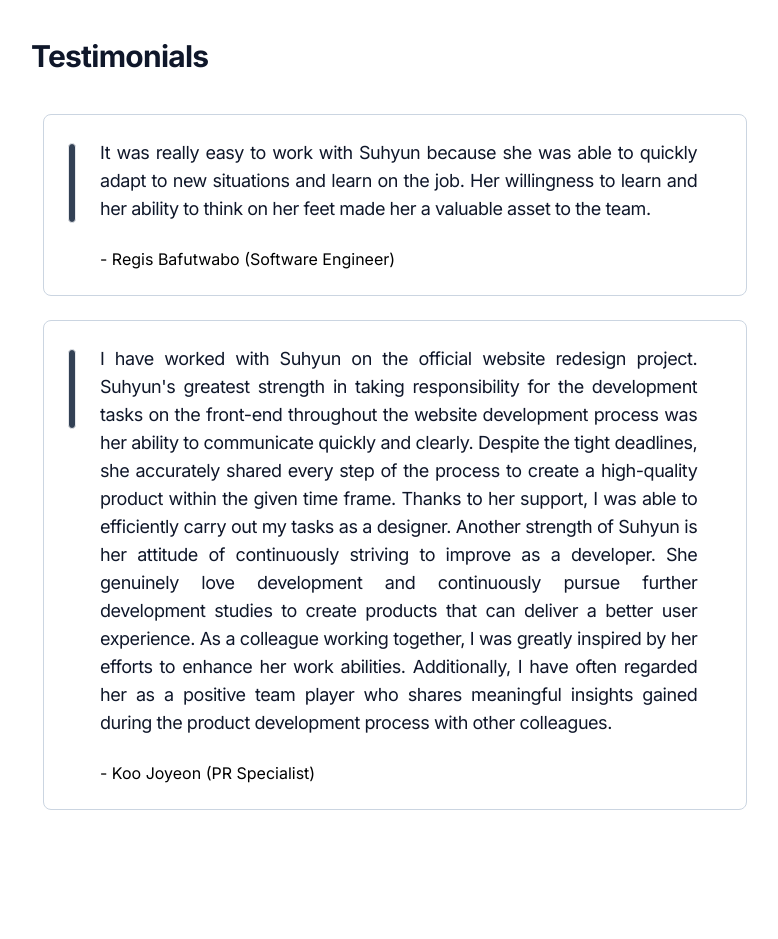
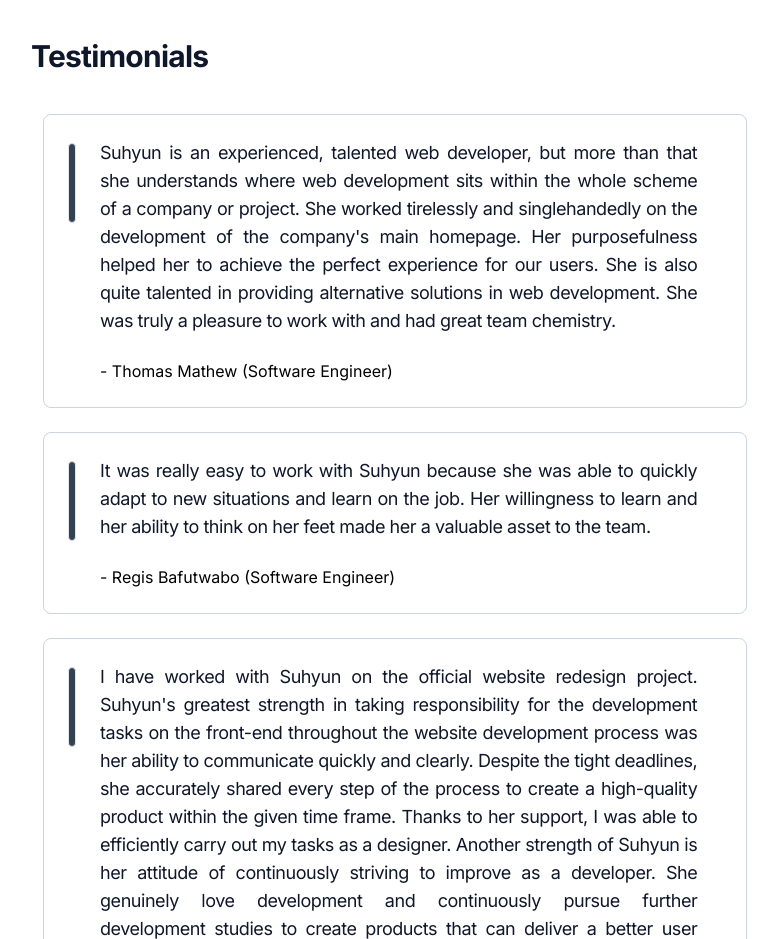
Before and after one commit to suhyunH/new-portfolio, a Next.js app: page / in a window 1280 px wide. Shown: the part 4460-5399 px from the top of the page, without its empty margins (245-1023 px from the left). Built offline with nearby package versions, Linux system fonts and the light colour scheme.

Commit message:
chore: add one more testimonial

```diff
--- a/app/constants/testimonial.ts
+++ b/app/constants/testimonial.ts
@@ -1,4 +1,10 @@
 export const Testimonial = [
+  {
+    name: "Thomas Mathew",
+    position: "Software Engineer",
+    testimonial:
+      "Suhyun is an experienced, talented web developer, but more than that she understands where web development sits within the whole scheme of a company or project. She worked tirelessly and singlehandedly on the development of the company's main homepage. Her purposefulness helped her to achieve the perfect experience for our users. She is also quite talented in providing alternative solutions in web development. She was truly a pleasure to work with and had great team chemistry.",
+  },
   {
     name: "Regis Bafutwabo",
     position: "Software Engineer",
```
